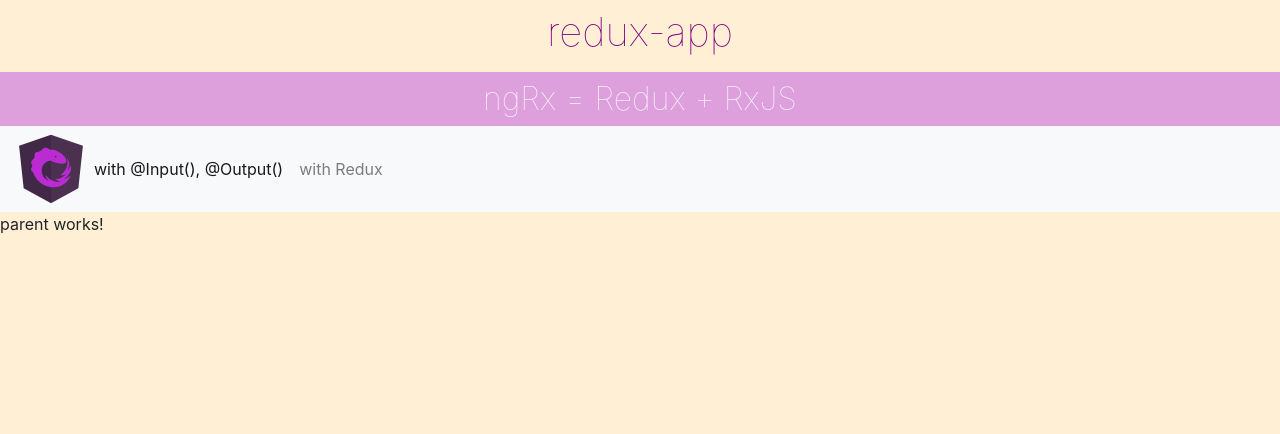
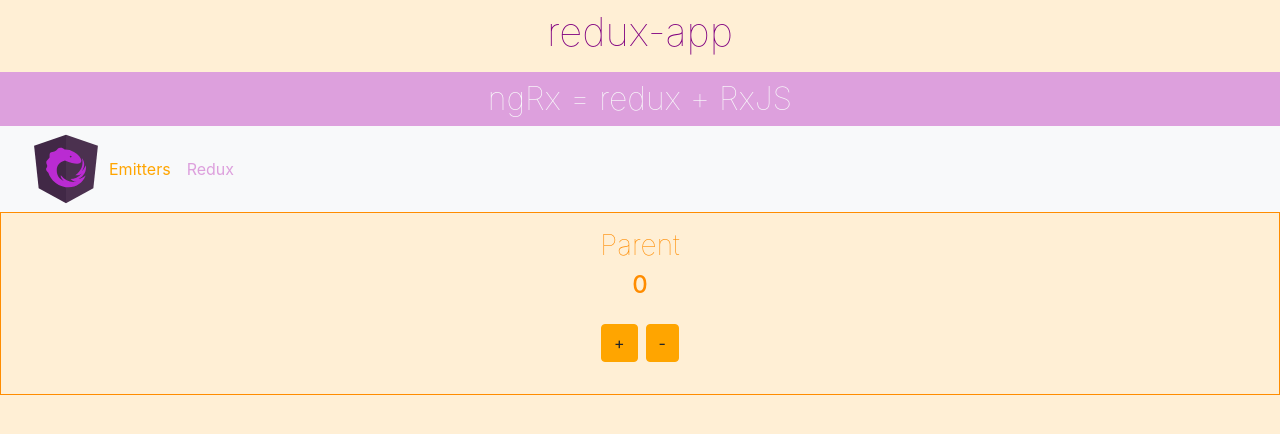
Before and after one commit to isaacBejarano/redux-app, an Angular app: page / in a window 1280 px wide. Shown: the top 434 px of the page. Built offline with nearby package versions, Linux system fonts and the light colour scheme.

Commit message:
toggle navbar  on routerLink click

```diff
--- a/angular.json
+++ b/angular.json
@@ -29,7 +29,7 @@
               "node_modules/bootstrap/dist/css/bootstrap.min.css"
             ],
             "scripts": [
-              "node_modules/jquery/dist/jquery.min.js",
+              "node_modules/jquery/dist/jquery.slim.min.js",
               "node_modules/bootstrap/dist/js/bootstrap.min.js"
             ]
           },
--- a/package.json
+++ b/package.json
@@ -31,6 +31,7 @@
     "@angular/compiler-cli": "~10.1.6",
     "@types/jasmine": "~3.5.0",
     "@types/jasminewd2": "~2.0.3",
+    "@types/jquery": "^3.5.4",
     "@types/node": "^12.11.1",
     "codelyzer": "^6.0.0",
     "jasmine-core": "~3.6.0",
--- a/src/app/app.component.html
+++ b/src/app/app.component.html
@@ -1,14 +1,16 @@
 <header>
-  <h1 class="text-purple font-weight-lighter text-center py-2">{{ title1 }}</h1>
+  <h1 class="text-purple font-weight-lighter text-center py-2">redux-app</h1>
   <h2 class="bg-plum text-light font-weight-lighter text-center py-2 m-0">
-    {{ title2 }}
+    ngRx = redux + RxJS
   </h2>
 </header>
 
 <nav class="navbar navbar-expand-lg navbar-light bg-light py-2">
+  <div class="container-fluid">
     <img src="assets/ngRx.svg" width="70" alt="" />
-  <!-- <a class="navbar-brand" href="#">Navbar</a> -->
+
     <button
+      #hamburger
       class="navbar-toggler collapsed"
       type="button"
       data-toggle="collapse"
@@ -22,29 +24,25 @@
 
     <div class="navbar-collapse collapse" id="navbarSupportedContent">
       <ul class="navbar-nav mr-auto">
-      <li class="nav-item active">
-        <a class="nav-link" routerLink='/'
-          >with @Input(), @Output() <span class="sr-only">(current)</span></a
+        <li class="nav-item">
+          <a
+            class="nav-link text-orange"
+            routerLink="/"
+
+            (click)="ToggleNavBar(hamburger)"
+            >{{ title1 }}<span class="sr-only">(current)</span></a
           >
         </li>
         <li class="nav-item">
-        <a class="nav-link" routerLink='/redux'>with Redux</a>
+          <a
+            class="nav-link text-plum"
+            routerLink="/redux"
+            (click)="ToggleNavBar(hamburger)"
+            >{{ title2 }}</a
+          >
         </li>
-      <!-- <li class="nav-item">
-        <a class="nav-link disabled" href="#">Disabled</a>
-      </li> -->
       </ul>
-    <!-- <form class="form-inline my-2 my-lg-0">
-      <input
-        class="form-control mr-sm-2"
-        type="text"
-        placeholder="Search"
-        aria-label="Search"
-      />
-      <button class="btn btn-outline-info my-2 my-sm-0" type="submit">
-        Search
-      </button>
-    </form> -->
+    </div>
   </div>
 </nav>
 
--- a/src/app/app.component.ts
+++ b/src/app/app.component.ts
@@ -6,6 +6,13 @@ import { Component } from '@angular/core';
   styleUrls: ['./app.component.scss'],
 })
 export class AppComponent {
-  title1 = 'redux-app';
-  title2 = 'ngRx = Redux + RxJS';
+  title1 = 'Emitters';
+  title2 = 'Redux';
+
+  // collapse navbar-collapse on routerLink click
+  ToggleNavBar(ref: HTMLButtonElement): void {
+    if (ref.getAttribute('aria-expanded') === 'true') {
+      ref.click();
+    }
+  }
 }
--- a/src/app/counter/parent/parent.component.html
+++ b/src/app/counter/parent/parent.component.html
@@ -1 +1,10 @@
-<p>parent works!</p>
+<section class="py-3 border border-darkorange">
+  <h3 class="text-darkorange text-center font-weight-lighter">Parent</h3>
+
+  <h4 class="text-darkorange text-center">{{ counter }}</h4>
+
+  <div class="d-flex justify-content-center py-3">
+    <button class="btn btn-orange mr-1" (click)="plus()">+</button>
+    <button class="btn btn-orange ml-1" (click)="minus()">-</button>
+  </div>
+</section>
--- a/src/app/counter/parent/parent.component.scss
+++ b/src/app/counter/parent/parent.component.scss
@@ -0,0 +1 @@
+@import "../../sass/partials/theming";
--- a/src/app/counter/parent/parent.component.ts
+++ b/src/app/counter/parent/parent.component.ts
@@ -1,15 +1,21 @@
-import { Component, OnInit } from '@angular/core';
+import { Component } from '@angular/core';
 
 @Component({
   selector: 'app-parent',
   templateUrl: './parent.component.html',
-  styleUrls: ['./parent.component.scss']
+  styleUrls: ['./parent.component.scss'],
 })
-export class ParentComponent implements OnInit {
+export class ParentComponent {
+  counter = 0;
 
-  constructor() { }
+  constructor() {}
 
-  ngOnInit(): void {
+  // methods
+  plus(): void {
+    this.counter++;
   }
 
+  minus(): void {
+    this.counter--;
+  }
 }
--- /dev/null
+++ b/src/app/sass/partials/_theming.scss
@@ -0,0 +1,16 @@
+/* THEMING  */
+
+// 1. b4 colors override
+$theme-colors: (
+  // 1.1 default
+  "success": yellowgreen, // limegreen
+  // 1.2. custom
+  "purple": purple,
+  "plum": plum,
+  "darkorange": darkorange,
+  "orange": orange,
+  "papayawhip": papayawhip
+);
+
+// 2. b4 .scss import
+@import "node_modules/bootstrap/scss/bootstrap";
--- a/src/styles.scss
+++ b/src/styles.scss
@@ -1,13 +1 @@
-/* THEMING  */
-
-// 1. b4 color override
-$theme-colors: (
-  "success": limegreen,
-  //   ...
-  "purple": purple,
-  "plum": plum,
-  "papayawhip": papayawhip,
-);
-
-// 2. b4 import SASS
-@import "node_modules/bootstrap/scss/bootstrap";
+@import "./app/sass/partials/theming";
```
Also changed, not shown: 2 other files (tests, documents, lock files or other folders). Lines whose indentation alone changed are shown as unchanged.
